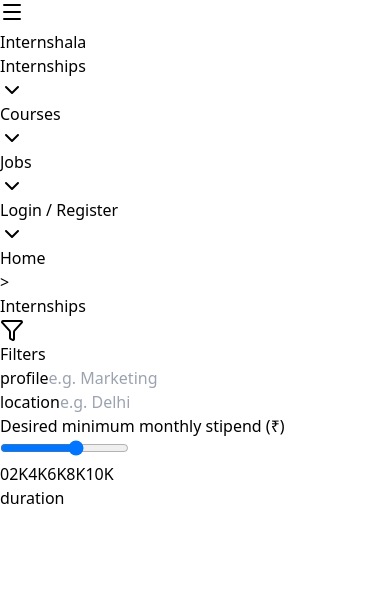
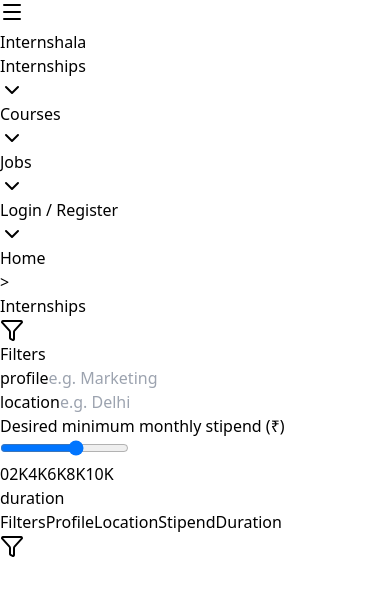
Before and after one commit to Utkarsh-Sharan/internshala-replica, a React (Vite) app: page / in a window 390 px wide. Shown: the top 596 px of the page. Built offline with nearby package versions, Linux system fonts and the light colour scheme.

Commit message:
create mobile view filters and filter modal

```diff
--- a/package.json
+++ b/package.json
@@ -12,7 +12,8 @@
   "dependencies": {
     "lucide-react": "^1.14.0",
     "react": "^19.2.6",
-    "react-dom": "^19.2.6"
+    "react-dom": "^19.2.6",
+    "zustand": "^5.0.13"
   },
   "devDependencies": {
     "@eslint/js": "^10.0.1",
--- a/src/components/Hero/Filter/FilterDesktop.jsx
+++ b/src/components/Hero/Filter/FilterDesktop.jsx
@@ -5,7 +5,7 @@
 const FilterDesktop = () => {
   return (
     <section className="px-2 py-4 flex flex-col justify-center items-center gap-5
-        border border-gray-300 shadow-md rounded-md md:sticky">
+      border border-gray-300 md:shadow-md rounded-md md:sticky">
       <div className="flex justify-center items-center gap-2">
           <Filter />
           <h3>Filters</h3>
--- /dev/null
+++ b/src/components/Hero/Filter/FilterMobile.jsx
@@ -0,0 +1,49 @@
+import { Filter } from 'lucide-react';
+import { useFilterStore } from '../../../store/useFilterStore.js';
+
+const FilterMobile = () => {
+  const {toggleFilterModal} = useFilterStore();
+
+  return (
+    <section className='md:hidden flex justify-start items-center gap-2 overflow-x-auto'>
+        <button
+          className='flex justify-center items-center gap-2 border border-gray-300
+          rounded-full px-2 py-1'
+          onClick={() => toggleFilterModal(true)}
+        >
+          <p>Filters</p>
+          <Filter />
+        </button>
+
+        <button
+          className='border border-gray-300 rounded-full px-2 py-1'
+          onClick={() => toggleFilterModal(true)}
+        >
+          Profile
+        </button>
+
+        <button
+          className='border border-gray-300 rounded-full px-2 py-1'
+          onClick={() => toggleFilterModal(true)}
+        >
+          Location
+        </button>
+
+        <button
+          className='border border-gray-300 rounded-full px-2 py-1'
+          onClick={() => toggleFilterModal(true)}
+        >
+          Stipend
+        </button>
+
+        <button
+          className='border border-gray-300 rounded-full px-2 py-1'
+          onClick={() => toggleFilterModal(true)}
+        >
+          Duration
+        </button>
+    </section>
+  )
+}
+
+export default FilterMobile
--- /dev/null
+++ b/src/components/Hero/Filter/FilterModal.jsx
@@ -0,0 +1,28 @@
+import { X } from 'lucide-react'
+import FilterDesktop from './FilterDesktop'
+import { useFilterStore } from '../../../store/useFilterStore'
+
+const FilterModal = () => {
+  const {isFilterModalVisible, toggleFilterModal} = useFilterStore();
+
+  if(!isFilterModalVisible) return null;
+
+  return (
+    <section className='md:hidden absolute inset-0 z-10 flex justify-center w-full h-full bg-white'>
+        <section className='absolute w-3/4 pt-4'>
+          <button className='absolute top-5 right-2 z-20' onClick={() => toggleFilterModal(false)} >
+            <X />
+          </button>
+
+          <FilterDesktop />
+
+          <article className='flex justify-end items-center gap-4 pt-4'>
+              <button className='text-blue-500'>Clear All</button>
+              <button className='bg-blue-500 text-white rounded-md px-2 py-1'>Apply</button>
+          </article>
+        </section>
+    </section>
+  )
+}
+
+export default FilterModal
--- a/src/components/Hero/Hero.jsx
+++ b/src/components/Hero/Hero.jsx
@@ -1,13 +1,24 @@
+import { useFilterStore } from '../../store/useFilterStore.js'
 import Breadcrumb from './Breadcrumb.jsx'
 import FilterDesktop from './Filter/FilterDesktop.jsx'
+import FilterMobile from './Filter/FilterMobile.jsx'
+import FilterModal from './Filter/FilterModal.jsx'
 
 const Hero = () => {
+  const {isFilterModalVisible} = useFilterStore();
+
   return (
     <section className='mt-5 w-full flex justify-center'>
       <section className='w-3/4'>
         <Breadcrumb />
 
-        <FilterDesktop />
+        <div className='hidden md:block'>
+          <FilterDesktop />
+        </div>
+
+        <FilterMobile />
+
+        <FilterModal />
       </section>
     </section>
   )
--- /dev/null
+++ b/src/store/useFilterStore.js
@@ -0,0 +1,9 @@
+import { create } from "zustand";
+
+export const useFilterStore = create((set, get) => ({
+    isFilterModalVisible: false,
+
+    toggleFilterModal: (value) => {
+        set({isFilterModalVisible: value});
+    }
+}));
```
Also changed, not shown: 1 other file (tests, documents, lock files or other folders). Lines whose indentation alone changed are shown as unchanged.
